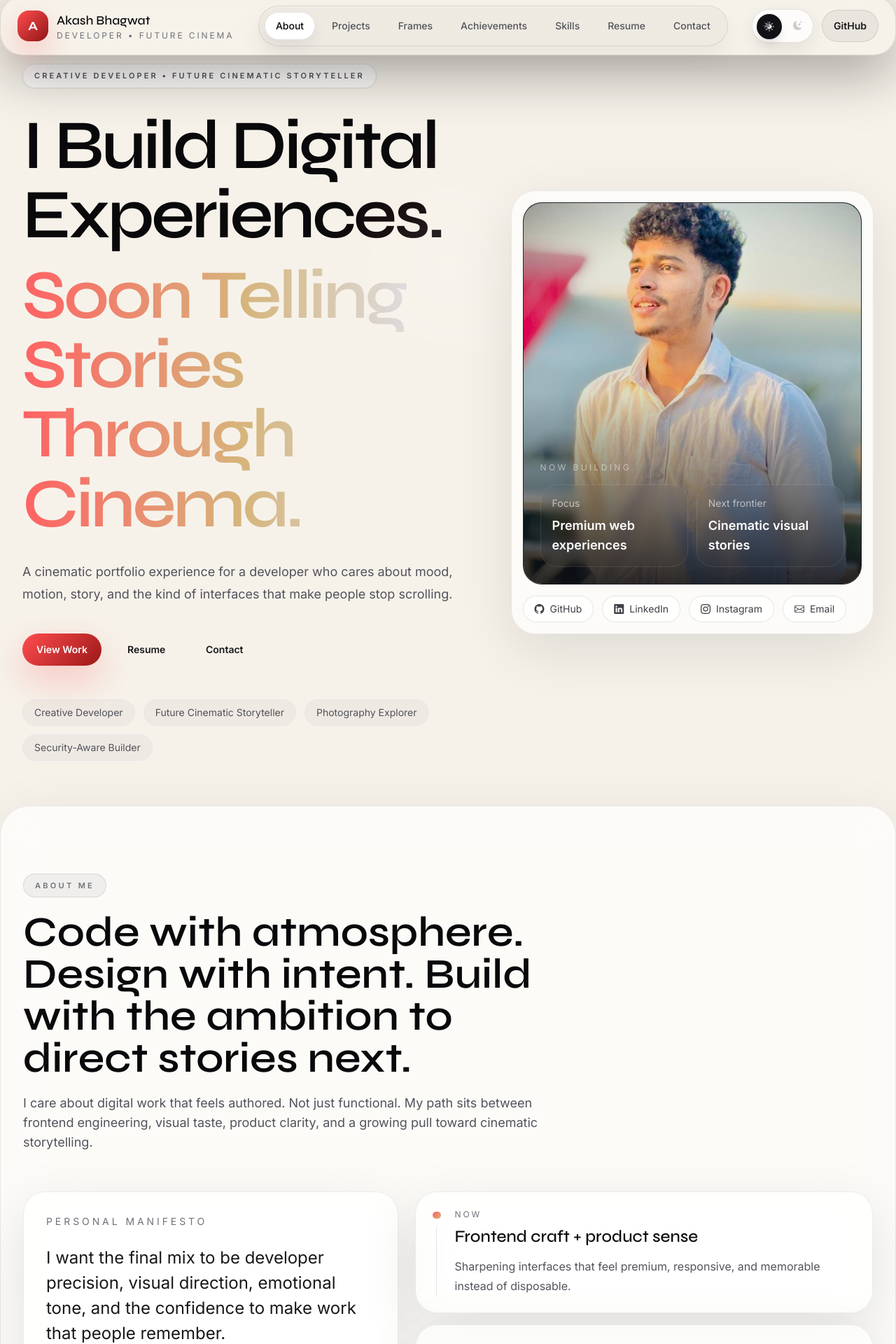
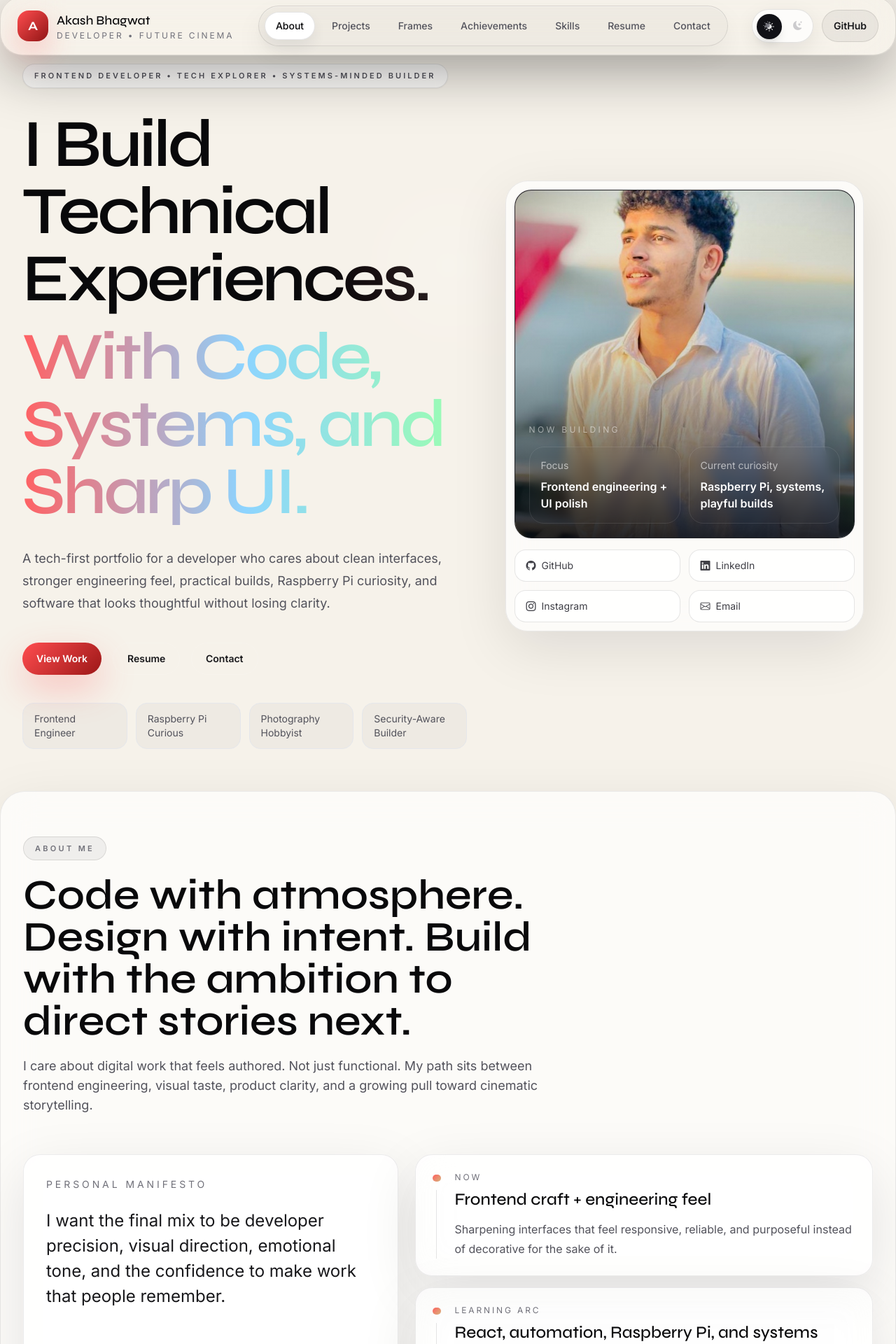
Before and after one commit to ash-krsna/my-portfolio, a React (Vite) app: page / in a window 1280 px wide. Shown: the part 21-1941 px from the top of the page at 70% size. Built offline with nearby package versions, Linux system fonts and the light colour scheme.

Commit message:
Updated portfolio

```diff
--- a/src/App.jsx
+++ b/src/App.jsx
@@ -12,7 +12,7 @@ import { HeroSection } from "./sections/HeroSection";
 import { AboutSection } from "./sections/AboutSection";
 import { ProjectsSection } from "./sections/ProjectsSection";
 import { GallerySection } from "./sections/GallerySection";
-import { CinematicSection } from "./sections/CinematicSection";
+import { LabSection } from "./sections/LabSection";
 import { SkillsSection } from "./sections/SkillsSection";
 import { ResumeSection } from "./sections/ResumeSection";
 import { TestimonialsSection } from "./sections/TestimonialsSection";
@@ -144,7 +144,7 @@ function App() {
         <AboutSection />
         <ProjectsSection />
         <GallerySection />
-        <CinematicSection />
+        <LabSection />
         <CertificationsSection />
         <SkillsSection />
         <ResumeSection />
--- a/src/data/content.js
+++ b/src/data/content.js
@@ -9,30 +9,30 @@ export const navItems = [
 ];
 
 export const heroHighlights = [
-  "Creative Developer",
-  "Future Cinematic Storyteller",
-  "Photography Explorer",
+  "Frontend Engineer",
+  "Raspberry Pi Curious",
+  "Photography Hobbyist",
   "Security-Aware Builder"
 ];
 
 export const aboutTimeline = [
   {
     year: "Now",
-    title: "Frontend craft + product sense",
+    title: "Frontend craft + engineering feel",
     description:
-      "Sharpening interfaces that feel premium, responsive, and memorable instead of disposable."
+      "Sharpening interfaces that feel responsive, reliable, and purposeful instead of decorative for the sake of it."
   },
   {
     year: "Learning arc",
-    title: "React, automation, and systems",
+    title: "React, automation, Raspberry Pi, and systems",
     description:
-      "Going deeper into scalable frontend architecture, automation thinking, APIs, and cleaner product structure."
+      "Going deeper into scalable frontend architecture, automation thinking, APIs, hardware curiosity, and cleaner product structure."
   },
   {
     year: "Next chapter",
-    title: "Cinema-driven storytelling",
+    title: "Builder with range",
     description:
-      "Building toward short films, cinematic edits, and visual stories where code and emotion meet."
+      "Growing toward a stronger developer identity that mixes code, interface quality, experimentation, and technical curiosity."
   }
 ];
 
@@ -169,9 +169,30 @@ export const skills = [
   { name: "Python", value: 72 },
   { name: "SQL", value: 70 },
   { name: "UI/UX", value: 85 },
-  { name: "Video Editing", value: 58 },
+  { name: "Raspberry Pi", value: 62 },
   { name: "Creative Direction", value: 76 },
   { name: "Problem Solving", value: 87 }
+];
+
+export const labExperiments = [
+  {
+    title: "Raspberry Pi curiosity",
+    copy:
+      "Exploring the hardware side of tech through Raspberry Pi style tinkering, lightweight systems, and practical experimentation.",
+    icon: "bi-cpu"
+  },
+  {
+    title: "Code + interface thinking",
+    copy:
+      "Interested in software that is not only functional, but clear to use, visually structured, and enjoyable to navigate.",
+    icon: "bi-code-slash"
+  },
+  {
+    title: "Games and playful systems",
+    copy:
+      "Drawn to interactive ideas, game-like flows, and small experimental builds that make technical work feel alive.",
+    icon: "bi-controller"
+  }
 ];
 
 export const galleryImages = [
@@ -192,7 +213,7 @@ export const testimonials = [
     author: "Future collaborators"
   },
   {
-    quote: "Code, motion, and visual storytelling are all becoming part of the same language here.",
+    quote: "Code, systems, and technical curiosity are all part of the same identity here.",
     author: "Portfolio note"
   }
 ];
--- a/src/sections/HeroSection.jsx
+++ b/src/sections/HeroSection.jsx
@@ -5,10 +5,10 @@ import { heroHighlights, socialLinks } from "../data/content";
 export function HeroSection() {
   return (
     <section id="home" className="relative min-h-screen overflow-hidden pt-28">
-      <div className="absolute inset-0 -z-20 bg-[radial-gradient(circle_at_20%_15%,rgba(255,77,79,0.22),transparent_20%),radial-gradient(circle_at_80%_20%,rgba(164,188,255,0.24),transparent_20%),radial-gradient(circle_at_50%_90%,rgba(214,181,124,0.24),transparent_28%)]" />
-      <div className="absolute inset-x-[12%] top-20 -z-10 h-[36rem] rounded-full bg-[radial-gradient(circle,rgba(255,255,255,0.12),transparent_65%)] blur-3xl dark:bg-[radial-gradient(circle,rgba(255,255,255,0.08),transparent_65%)]" />
+      <div className="absolute inset-0 -z-20 bg-[radial-gradient(circle_at_18%_16%,rgba(255,77,79,0.18),transparent_18%),radial-gradient(circle_at_82%_18%,rgba(155,178,255,0.18),transparent_18%),radial-gradient(circle_at_56%_92%,rgba(145,255,176,0.12),transparent_24%)]" />
+      <div className="absolute inset-x-[10%] top-24 -z-10 h-[34rem] rounded-full bg-[radial-gradient(circle,rgba(255,255,255,0.1),transparent_62%)] blur-3xl dark:bg-[radial-gradient(circle,rgba(255,255,255,0.06),transparent_64%)]" />
 
-      <div className="mx-auto grid min-h-[82vh] max-w-7xl gap-16 px-4 pb-10 md:px-6 lg:grid-cols-[1.1fr_0.9fr] lg:px-8">
+      <div className="mx-auto grid min-h-[82vh] max-w-7xl gap-10 px-4 pb-10 md:px-6 lg:grid-cols-[1.08fr_0.92fr] lg:px-8">
         <div className="flex flex-col justify-center">
           <motion.span
             initial={{ opacity: 0, y: 20 }}
@@ -16,18 +16,18 @@ export function HeroSection() {
             transition={{ duration: 0.8 }}
             className="inline-flex w-fit rounded-full border border-black/10 bg-white/70 px-4 py-2 text-[11px] font-semibold uppercase tracking-[0.28em] text-zinc-600 shadow-sm backdrop-blur dark:border-white/10 dark:bg-white/5 dark:text-white/60"
           >
-            Creative developer • future cinematic storyteller
+            Frontend developer • tech explorer • systems-minded builder
           </motion.span>
 
           <motion.h1
             initial={{ opacity: 0, y: 28 }}
             animate={{ opacity: 1, y: 0 }}
             transition={{ duration: 0.9, delay: 0.08 }}
-            className="mt-8 max-w-4xl font-display text-5xl font-semibold leading-[0.88] tracking-[-0.04em] text-zinc-950 dark:text-white md:text-7xl lg:text-[6.2rem]"
+            className="mt-8 max-w-4xl font-display text-5xl font-semibold leading-[0.9] tracking-[-0.04em] text-zinc-950 dark:text-white md:text-7xl lg:text-[6rem]"
           >
-            I Build Digital Experiences.
-            <span className="mt-4 block bg-[linear-gradient(90deg,#ff6163,#d6b57c,#dce7ff)] bg-clip-text text-transparent">
-              Soon Telling Stories Through Cinema.
+            I Build Technical Experiences.
+            <span className="mt-4 block bg-[linear-gradient(90deg,#ff6163,#8dd4ff,#9cffaf)] bg-clip-text text-transparent">
+              With Code, Systems, and Sharp UI.
             </span>
           </motion.h1>
 
@@ -37,7 +37,7 @@ export function HeroSection() {
             transition={{ duration: 0.9, delay: 0.18 }}
             className="mt-8 max-w-2xl text-lg leading-8 text-zinc-600 dark:text-white/66"
           >
-            A cinematic portfolio experience for a developer who cares about mood, motion, story, and the kind of interfaces that make people stop scrolling.
+            A tech-first portfolio for a developer who cares about clean interfaces, stronger engineering feel, practical builds, Raspberry Pi curiosity, and software that looks thoughtful without losing clarity.
           </motion.p>
 
           <motion.div
@@ -55,14 +55,14 @@ export function HeroSection() {
             </MagneticButton>
           </motion.div>
 
-          <div className="mt-12 flex flex-wrap gap-3">
+          <div className="mt-10 grid gap-3 sm:grid-cols-2 xl:grid-cols-4">
             {heroHighlights.map((item, index) => (
               <motion.span
                 key={item}
                 initial={{ opacity: 0, y: 20 }}
                 animate={{ opacity: 1, y: 0 }}
                 transition={{ duration: 0.5, delay: 0.18 + index * 0.07 }}
-                className="rounded-full border border-black/8 bg-black/[0.03] px-4 py-2 text-sm text-zinc-600 dark:border-white/10 dark:bg-white/6 dark:text-white/66"
+                className="rounded-2xl border border-black/8 bg-black/[0.03] px-4 py-3 text-sm text-zinc-600 dark:border-white/10 dark:bg-white/6 dark:text-white/66"
               >
                 {item}
               </motion.span>
@@ -76,39 +76,39 @@ export function HeroSection() {
           transition={{ duration: 1.1, delay: 0.14 }}
           className="relative flex items-center justify-center"
         >
-          <div className="glass-panel relative w-full max-w-[34rem] overflow-hidden rounded-[2.2rem] p-4 shadow-premium">
-            <div className="absolute inset-4 rounded-[1.7rem] bg-hero-grid bg-[length:3rem_3rem] opacity-[0.08]" />
-            <div className="relative overflow-hidden rounded-[1.7rem] border border-white/10 bg-[#08090f]">
+          <div className="glass-panel relative w-full max-w-[32rem] overflow-hidden rounded-[2rem] p-3 shadow-premium">
+            <div className="absolute inset-3 rounded-[1.5rem] bg-hero-grid bg-[length:2.6rem_2.6rem] opacity-[0.08]" />
+            <div className="relative overflow-hidden rounded-[1.5rem] border border-white/10 bg-[#08090f]">
               <img
                 src="/media/photos/profile-main.jpeg"
                 alt="Akash Bhagwat portrait"
-                className="h-[34rem] w-full object-cover object-center"
+                className="h-[31rem] w-full object-cover object-center"
                 loading="eager"
               />
-              <div className="absolute inset-0 bg-[linear-gradient(180deg,transparent,rgba(8,9,15,0.1),rgba(8,9,15,0.85))]" />
-              <div className="absolute bottom-0 left-0 right-0 p-6 text-white">
+              <div className="absolute inset-0 bg-[linear-gradient(180deg,transparent,rgba(8,9,15,0.15),rgba(8,9,15,0.88))]" />
+              <div className="absolute bottom-0 left-0 right-0 p-5 text-white">
                 <p className="text-xs uppercase tracking-[0.28em] text-white/50">Now building</p>
-                <div className="mt-4 grid gap-3 md:grid-cols-2">
-                  <div className="rounded-3xl border border-white/10 bg-white/6 p-4 backdrop-blur">
+                <div className="mt-4 grid gap-3 sm:grid-cols-2">
+                  <div className="rounded-[1.3rem] border border-white/10 bg-white/6 p-4 backdrop-blur">
                     <p className="text-sm text-white/60">Focus</p>
-                    <p className="mt-2 text-lg font-semibold">Premium web experiences</p>
+                    <p className="mt-2 text-base font-semibold">Frontend engineering + UI polish</p>
                   </div>
-                  <div className="rounded-3xl border border-white/10 bg-white/6 p-4 backdrop-blur">
-                    <p className="text-sm text-white/60">Next frontier</p>
-                    <p className="mt-2 text-lg font-semibold">Cinematic visual stories</p>
+                  <div className="rounded-[1.3rem] border border-white/10 bg-white/6 p-4 backdrop-blur">
+                    <p className="text-sm text-white/60">Current curiosity</p>
+                    <p className="mt-2 text-base font-semibold">Raspberry Pi, systems, playful builds</p>
                   </div>
                 </div>
               </div>
             </div>
 
-            <div className="mt-4 flex flex-wrap gap-3">
+            <div className="mt-4 grid gap-3 sm:grid-cols-2">
               {socialLinks.map((link) => (
                 <a
                   key={link.label}
                   href={link.href}
                   target="_blank"
                   rel="noreferrer"
-                  className="inline-flex items-center gap-2 rounded-full border border-black/10 bg-white/80 px-4 py-2 text-sm text-zinc-700 transition hover:-translate-y-0.5 hover:border-black/20 dark:border-white/10 dark:bg-white/6 dark:text-white/70"
+                  className="inline-flex items-center gap-2 rounded-2xl border border-black/10 bg-white/80 px-4 py-3 text-sm text-zinc-700 transition hover:-translate-y-0.5 hover:border-black/20 dark:border-white/10 dark:bg-white/6 dark:text-white/70"
                 >
                   <i className={`bi ${link.icon}`} />
                   {link.label}
--- a/src/styles/index.css
+++ b/src/styles/index.css
@@ -66,11 +66,11 @@ textarea {
 }
 
 .section-shell {
-  @apply mx-auto mt-6 max-w-7xl rounded-[2.6rem] px-4 py-24 shadow-glow md:px-6 lg:px-8;
+  @apply mx-auto mt-5 max-w-7xl rounded-[2.2rem] px-4 py-16 shadow-glow md:px-6 lg:px-8;
 }
 
 .premium-card {
-  @apply rounded-[2rem] shadow-glow;
+  @apply rounded-[1.5rem] shadow-glow;
 }
 
 .section-shell,
@@ -129,7 +129,7 @@ textarea {
 
 @media (max-width: 1024px) {
   .section-shell {
-    @apply rounded-[2rem] py-16;
+    @apply rounded-[1.8rem] py-14;
   }
 
   .cursor-glow {
@@ -139,7 +139,7 @@ textarea {
 
 @media (max-width: 640px) {
   .section-shell {
-    @apply mt-4 rounded-[1.6rem] px-4 py-14;
+    @apply mt-4 rounded-[1.4rem] px-4 py-12;
   }
 }
 
```
Also changed, not shown: src/sections/CinematicSection.jsx (deleted, +0 -45 lines), src/sections/ContactSection.jsx (+28 -18 lines), src/sections/LabSection.jsx (added, +34 -0 lines), 4 other files (tests, documents, lock files or other folders).
